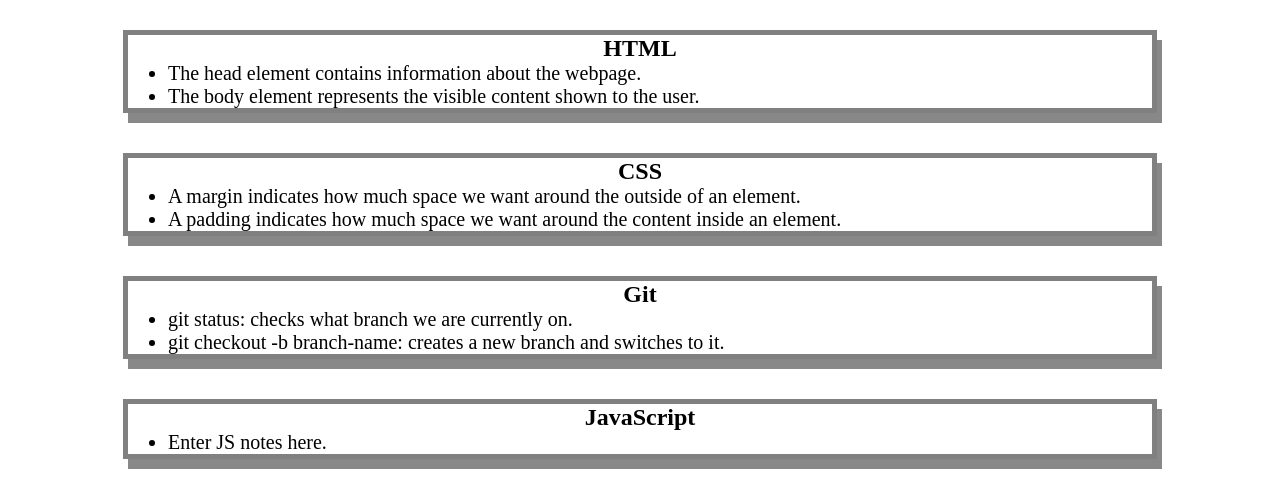
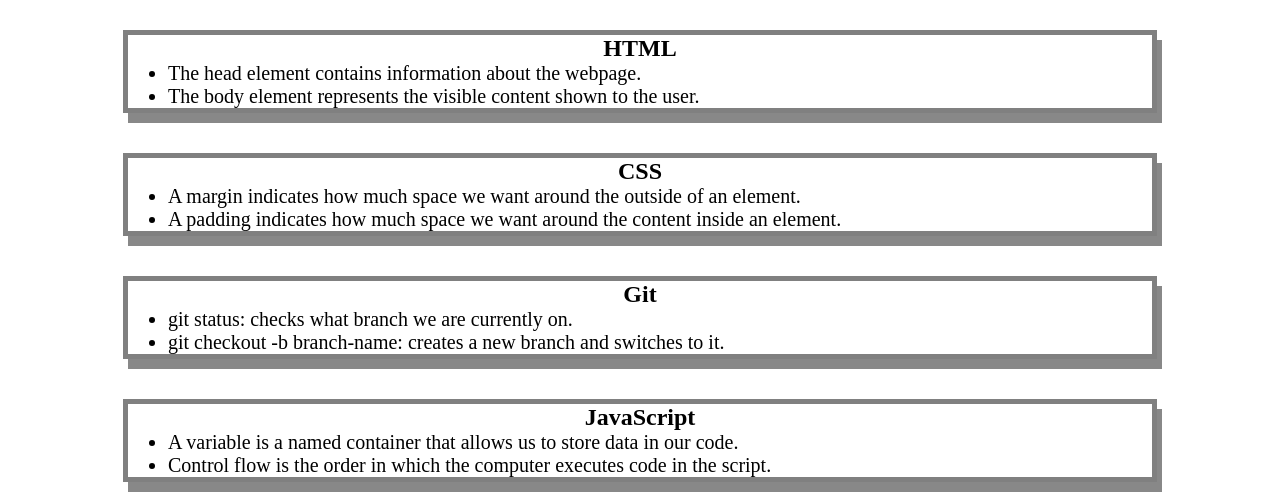
Before and after one commit to jmpre28/prework-study-guide, a plain HTML site: page index.html in a window 1280 px wide. Shown: the part 130-623 px from the top of the page. Drawn offline with Linux system fonts and the light colour scheme.

Commit message:
updated js file

```diff
--- a/index.html
+++ b/index.html
@@ -50,7 +50,8 @@
 
         <h2>JavaScript</h2>
         <ul>
-          <li>Enter JS notes here.</li>
+          <li>A variable is a named container that allows us to store data in our code.</li>
+          <li>Control flow is the order in which the computer executes code in the script.</li>
         </ul>
 
       </section>
```
